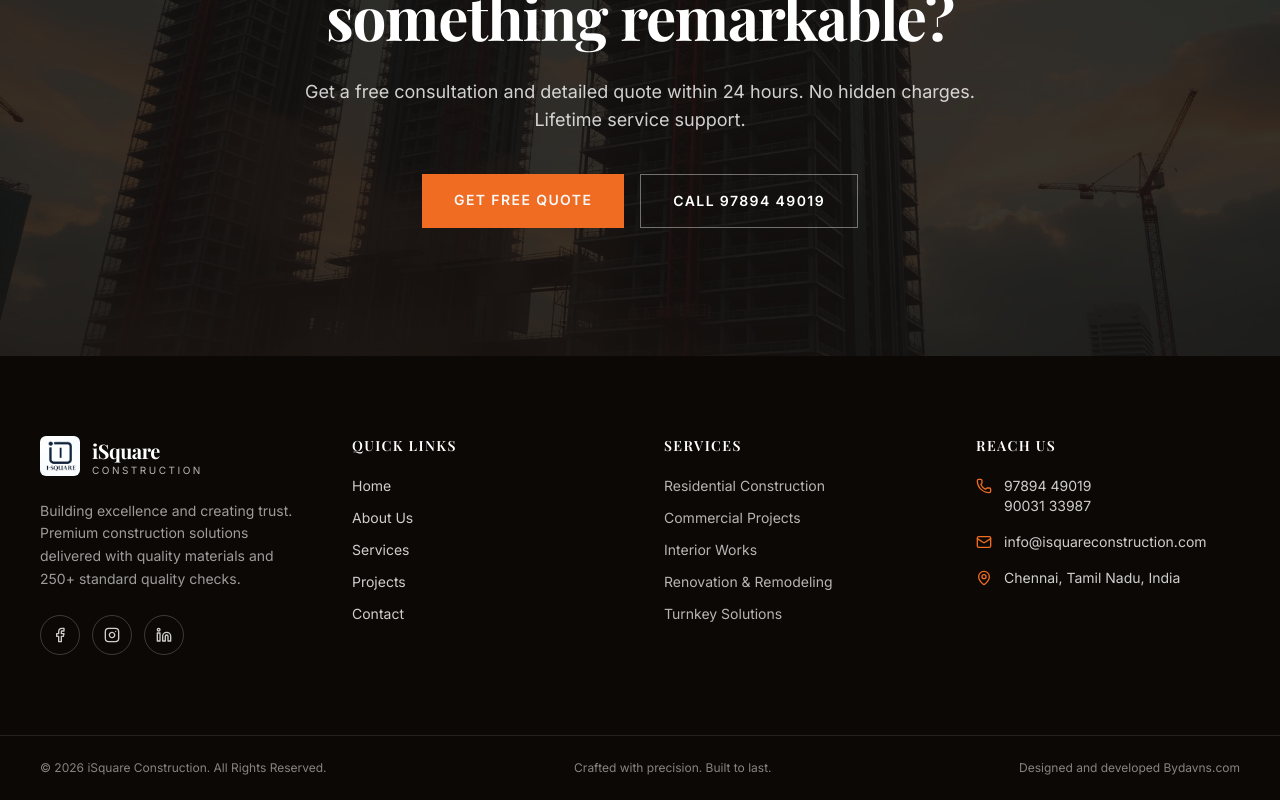
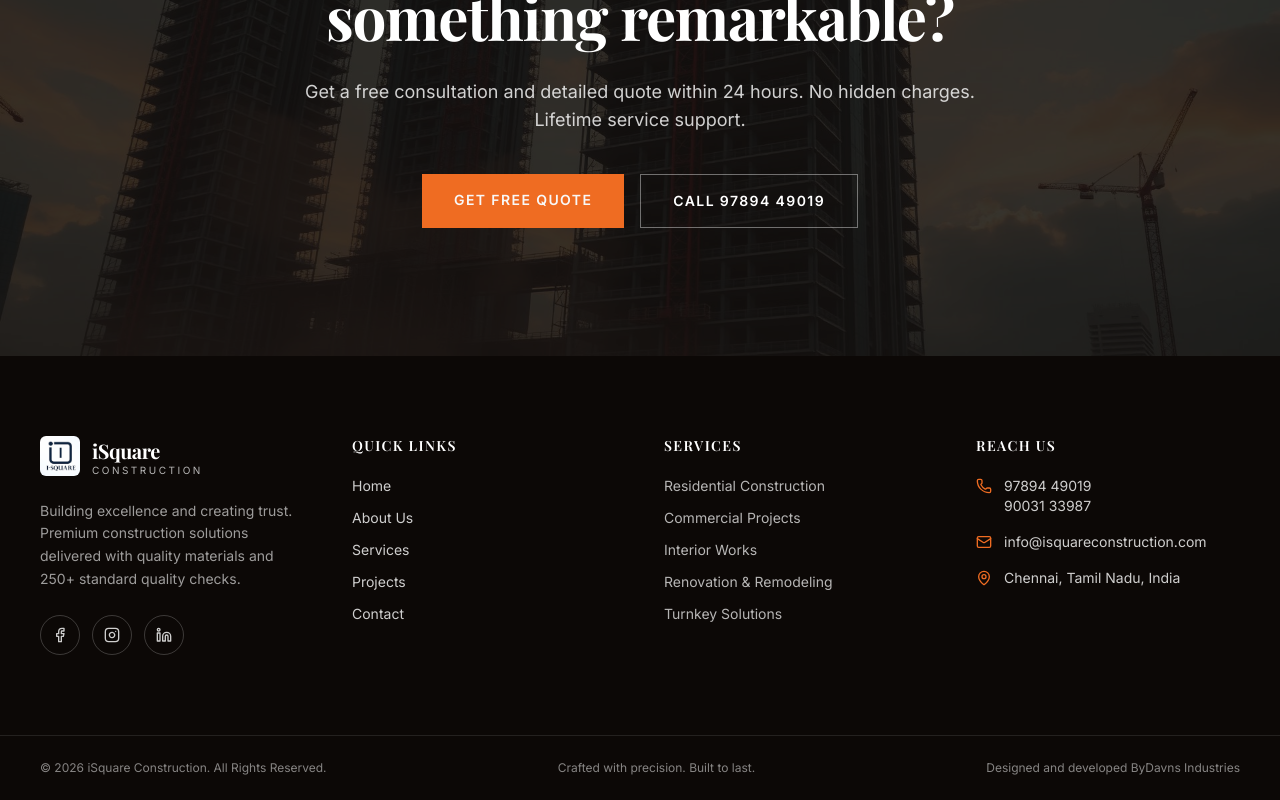
Before and after one commit to DEVASANJAY001/isquare, a React (Vite) app: page / in a window 1280 px wide. Shown: the part 9856-10656 px from the top of the page. Built offline with nearby package versions, Linux system fonts and the light colour scheme.

Commit message:
Update footer text to reflect new branding

```diff
--- a/src/components/Footer.tsx
+++ b/src/components/Footer.tsx
@@ -56,7 +56,7 @@ export function Footer() {
           <span>
   Designed and developed By
   <a href="https://davns.com" target="_blank" rel="noopener noreferrer">
-    davns.com
+     Davns Industries
   </a>
 </span>
         </div>
```
